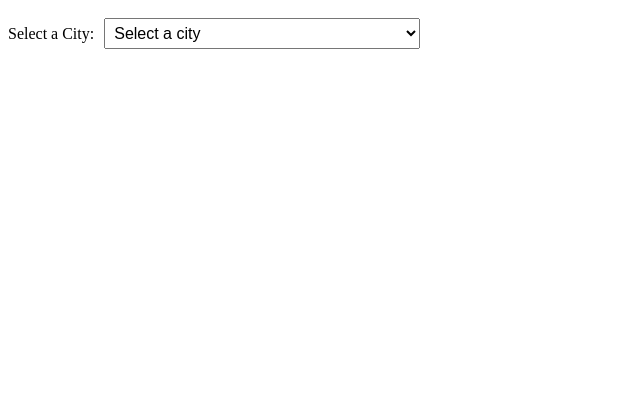
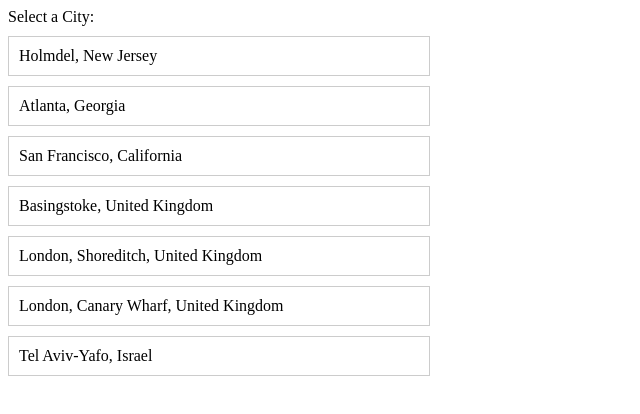
Before and after one commit to WitkowskiMichau/vue-training-from-start, a Vue app: page / in a window 1280 px wide. Shown: the top 414 px of the page, without its empty margins (0-640 px from the left). Built offline with nearby package versions, Linux system fonts and the light colour scheme.

Commit message:
onclick if

```diff
--- a/src/App.vue
+++ b/src/App.vue
@@ -1,10 +1,14 @@
 <template>
   <div>
-    <label for="citySelect">Select a City:</label>
-    <select id="citySelect" v-model="selectedCity">
-      <option value="" disabled>Select a city</option>
-      <option v-for="city in cityList" :key="city" :value="city">{{ city }}</option>
-    </select>
+    <label>Select a City:</label>
+    <div
+        v-for="city in cityList"
+        :key="city"
+        @click="selectCity(city)"
+        class="city-item"
+    >
+      {{ city }}
+    </div>
     <p v-if="selectedCity">Selected City: {{ selectedCity }}</p>
   </div>
 </template>
@@ -23,12 +27,21 @@ const cityList = [
 ];
 
 const selectedCity = ref('');
+
+const selectCity = (city: string) => {
+  selectedCity.value = city;
+};
 </script>
 
 <style scoped>
-#citySelect {
-  margin: 10px;
-  padding: 5px;
-  font-size: 16px;
+.city-item {
+  width: 400px;
+  margin: 10px 0;
+  padding: 10px;
+  border: 1px solid #ccc;
+  cursor: pointer;
+}
+.city-item:hover {
+  background-color: #f0f0f0;
 }
 </style>
```
